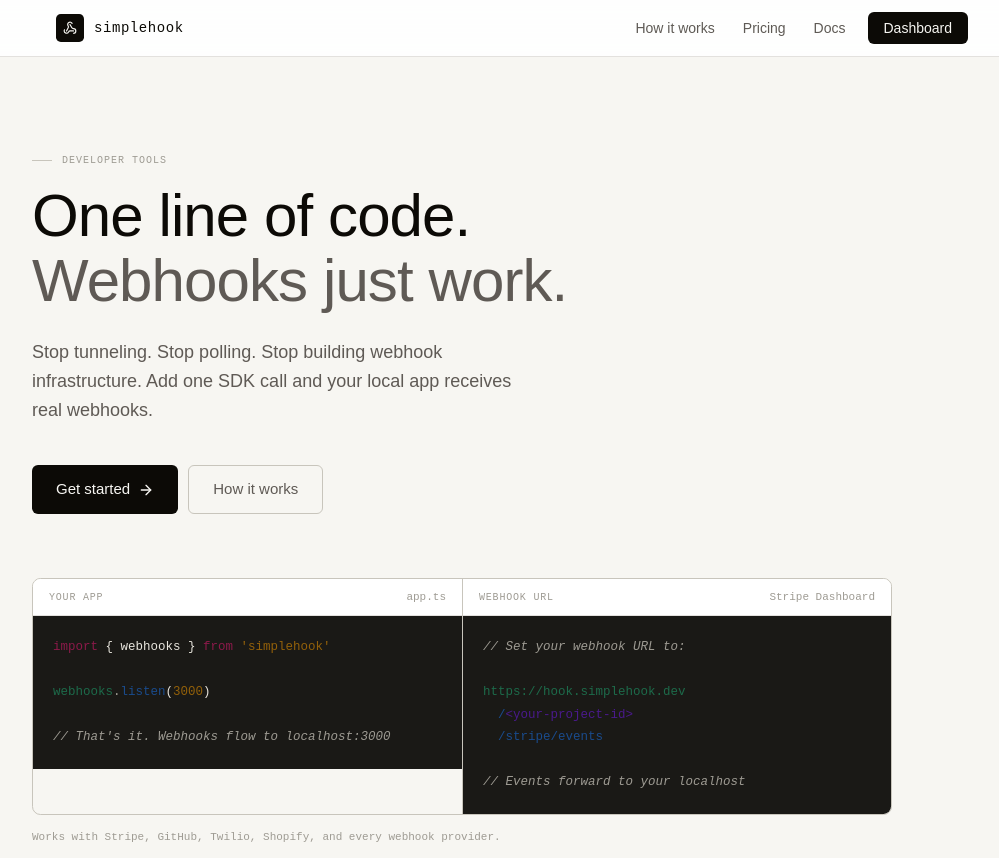
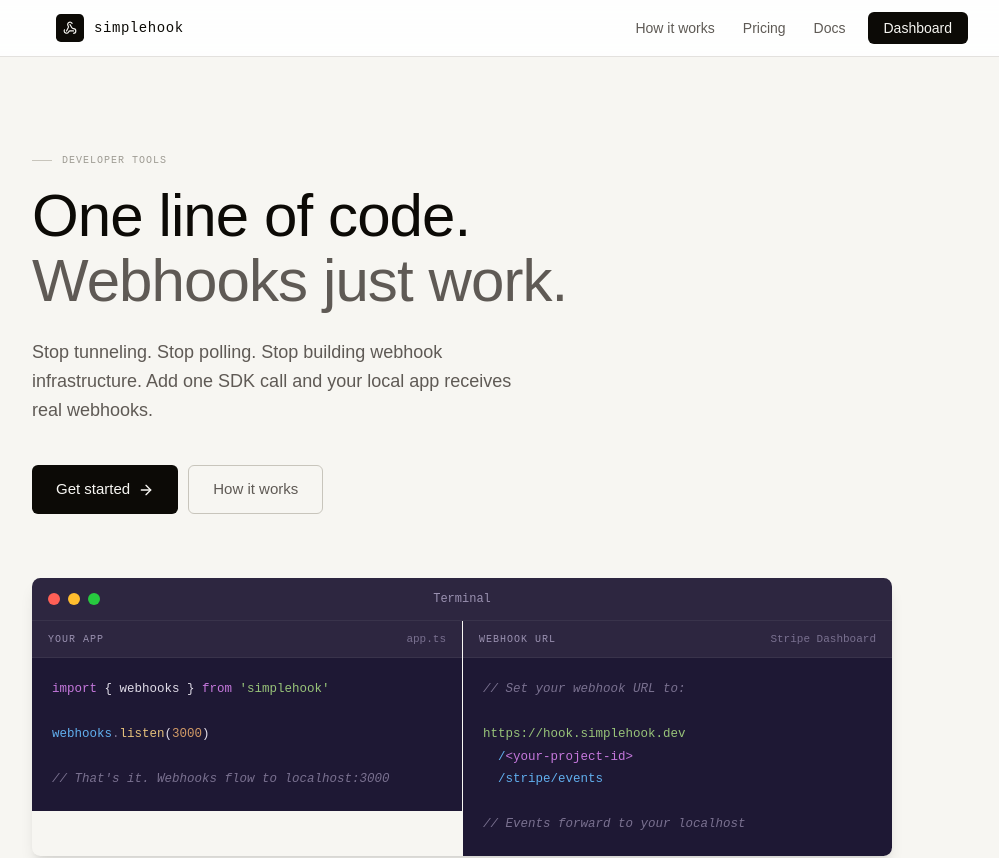
Before and after one commit to bnbarak/antiwebhook, a React (Vite) app in the folder javascript/webapp/: page / in a window 1280 px wide. Shown: the top 858 px of the page, without its empty margins (128-1127 px from the left). Built offline with nearby package versions, Linux system fonts and the light colour scheme; no server answers.

Commit message:
Terminal theme for homepage code blocks
Dark purple background (#1e1834), traffic light dots, "Terminal" title bar,
One Dark syntax colors. Matches the Fly.io terminal aesthetic.

Co-Authored-By: Claude Opus 4.6 (1M context) <noreply@anthropic.com>

```diff
--- a/javascript/webapp/src/components/shared/CodeBlock.tsx
+++ b/javascript/webapp/src/components/shared/CodeBlock.tsx
@@ -3,30 +3,104 @@ import { cn } from "@/lib/utils.js";
 interface CodeBlockProps {
   children: string;
   className?: string;
-  label?: string;
-  filename?: string;
+  title?: string;
 }
 
-export function CodeBlock({ children, className, label, filename }: CodeBlockProps) {
+export function CodeBlock({ children, className, title = "Terminal" }: CodeBlockProps) {
   return (
-    <div className={cn("overflow-hidden rounded-lg border border-border-strong", className)}>
-      {(label || filename) && (
-        <div className="flex items-center justify-between border-b border-border bg-card px-4 py-2.5">
-          {label && (
-            <span className="font-mono text-[10px] font-medium uppercase tracking-[0.1em] text-text-tertiary">
-              {label}
-            </span>
-          )}
-          {filename && (
-            <span className="font-mono text-[11px] text-text-tertiary">
-              {filename}
-            </span>
-          )}
+    <div className={cn("overflow-hidden rounded-xl shadow-lg", className)}>
+      {/* Title bar with traffic lights */}
+      <div className="flex items-center border-b border-white/[0.06] bg-[#2d2640] px-4 py-3">
+        <div className="flex items-center gap-2">
+          <span className="h-3 w-3 rounded-full bg-[#ff5f56]" />
+          <span className="h-3 w-3 rounded-full bg-[#ffbd2e]" />
+          <span className="h-3 w-3 rounded-full bg-[#27c93f]" />
         </div>
-      )}
-      <pre className="overflow-x-auto bg-[#1a1916] px-5 py-4 font-mono text-[12.5px] leading-[1.8] text-[#d4d0c8]">
+        <span className="mx-auto font-mono text-[12px] text-[#9a91b0]">
+          {title}
+        </span>
+        <div className="w-[52px]" />
+      </div>
+      {/* Code area */}
+      <pre className="overflow-x-auto bg-[#1e1834] px-6 py-5 font-mono text-[13px] leading-[1.9] text-[#e0dce8]">
         <code>{children}</code>
       </pre>
     </div>
   );
 }
+
+interface TerminalPaneProps {
+  children: React.ReactNode;
+  className?: string;
+  title?: string;
+  subtitle?: string;
+}
+
+export function TerminalPane({ children, className, title, subtitle }: TerminalPaneProps) {
+  return (
+    <div className={cn("overflow-hidden", className)}>
+      {(title || subtitle) && (
+        <div className="flex items-center justify-between border-b border-white/[0.06] bg-[#2d2640] px-4 py-2.5">
+          {title && (
+            <span className="font-mono text-[10px] font-medium uppercase tracking-[0.1em] text-[#9a91b0]">
+              {title}
+            </span>
+          )}
+          {subtitle && (
+            <span className="font-mono text-[11px] text-[#7a7190]">
+              {subtitle}
+            </span>
+          )}
+        </div>
+      )}
+      <pre className="overflow-x-auto bg-[#1e1834] px-5 py-5 font-mono text-[12.5px] leading-[1.8] text-[#e0dce8]">
+        <code>{children}</code>
+      </pre>
+    </div>
+  );
+}
+
+interface SplitTerminalProps {
+  left: React.ReactNode;
+  right: React.ReactNode;
+  leftTitle?: string;
+  leftSubtitle?: string;
+  rightTitle?: string;
+  rightSubtitle?: string;
+  className?: string;
+}
+
+export function SplitTerminal({
+  left, right,
+  leftTitle, leftSubtitle,
+  rightTitle, rightSubtitle,
+  className,
+}: SplitTerminalProps) {
+  return (
+    <div className={cn("overflow-hidden rounded-xl shadow-lg", className)}>
+      {/* Title bar */}
+      <div className="flex items-center border-b border-white/[0.06] bg-[#2d2640] px-4 py-3">
+        <div className="flex items-center gap-2">
+          <span className="h-3 w-3 rounded-full bg-[#ff5f56]" />
+          <span className="h-3 w-3 rounded-full bg-[#ffbd2e]" />
+          <span className="h-3 w-3 rounded-full bg-[#27c93f]" />
+        </div>
+        <span className="mx-auto font-mono text-[12px] text-[#9a91b0]">
+          Terminal
+        </span>
+        <div className="w-[52px]" />
+      </div>
+      {/* Split panes */}
+      <div className="grid md:grid-cols-2">
+        <TerminalPane title={leftTitle} subtitle={leftSubtitle}>
+          {left}
+        </TerminalPane>
+        <div className="border-t border-white/[0.06] md:border-l md:border-t-0">
+          <TerminalPane title={rightTitle} subtitle={rightSubtitle}>
+            {right}
+          </TerminalPane>
+        </div>
+      </div>
+    </div>
+  );
+}
--- a/javascript/webapp/src/pages/HomePage.tsx
+++ b/javascript/webapp/src/pages/HomePage.tsx
@@ -56,62 +56,68 @@ export function HomePage() {
             </a>
           </div>
 
-          {/* Code split panes */}
-          <div className="grid max-w-[860px] overflow-hidden rounded-xl border border-border-strong bg-background md:grid-cols-2">
-            {/* Left pane: your code */}
+          {/* Code split panes — terminal theme */}
+          <div className="max-w-[860px] overflow-hidden rounded-xl shadow-lg">
+            {/* Terminal title bar */}
+            <div className="flex items-center border-b border-white/[0.06] bg-[#2d2640] px-4 py-3">
+              <div className="flex items-center gap-2">
+                <span className="h-3 w-3 rounded-full bg-[#ff5f56]" />
+                <span className="h-3 w-3 rounded-full bg-[#ffbd2e]" />
+                <span className="h-3 w-3 rounded-full bg-[#27c93f]" />
+              </div>
+              <span className="mx-auto font-mono text-[12px] text-[#9a91b0]">Terminal</span>
+              <div className="w-[52px]" />
+            </div>
+            {/* Split panes */}
+            <div className="grid md:grid-cols-2">
               <div>
-              <div className="flex items-center justify-between border-b border-border bg-card px-4 py-2.5">
-                <span className="font-mono text-[10px] font-medium uppercase tracking-[0.08em] text-text-tertiary">
+                <div className="flex items-center justify-between border-b border-white/[0.06] bg-[#2d2640] px-4 py-2.5">
+                  <span className="font-mono text-[10px] font-medium uppercase tracking-[0.1em] text-[#9a91b0]">
                     Your app
                   </span>
-                <span className="font-mono text-[11px] text-text-tertiary">
-                  app.ts
-                </span>
+                  <span className="font-mono text-[11px] text-[#7a7190]">app.ts</span>
                 </div>
-              <pre className="overflow-x-auto bg-[#1a1916] px-5 py-5 font-mono text-[12.5px] leading-[1.8] text-[#e8e5dd]">
+                <pre className="overflow-x-auto bg-[#1e1834] px-5 py-5 font-mono text-[12.5px] leading-[1.8] text-[#e0dce8]">
                   <code>
-                  <span className="text-[#8c1a4a]">import</span>
+                    <span className="text-[#c678dd]">import</span>
                     {" { webhooks } "}
-                  <span className="text-[#8c1a4a]">from</span>
+                    <span className="text-[#c678dd]">from</span>
                     {" "}
-                  <span className="text-[#92600a]">'simplehook'</span>
+                    <span className="text-[#98c379]">'simplehook'</span>
                     {"\n\n"}
-                  <span className="text-[#1d6a4a]">webhooks</span>
-                  <span className="text-[#9e9b93]">.</span>
-                  <span className="text-[#1a4b8c]">listen</span>
+                    <span className="text-[#61afef]">webhooks</span>
+                    <span className="text-[#7a7190]">.</span>
+                    <span className="text-[#e5c07b]">listen</span>
                     {"("}
-                  <span className="text-[#92600a]">3000</span>
+                    <span className="text-[#d19a66]">3000</span>
                     {")"}
                     {"\n\n"}
-                  <span className="text-[#9e9b93] italic">{"// That's it. Webhooks flow to localhost:3000"}</span>
+                    <span className="text-[#7a7190] italic">{"// That's it. Webhooks flow to localhost:3000"}</span>
                   </code>
                 </pre>
               </div>
-
-            {/* Right pane: what happens */}
-            <div className="border-t border-border-strong md:border-l md:border-t-0">
-              <div className="flex items-center justify-between border-b border-border bg-card px-4 py-2.5">
-                <span className="font-mono text-[10px] font-medium uppercase tracking-[0.08em] text-text-tertiary">
+              <div className="border-t border-white/[0.06] md:border-l md:border-t-0">
+                <div className="flex items-center justify-between border-b border-white/[0.06] bg-[#2d2640] px-4 py-2.5">
+                  <span className="font-mono text-[10px] font-medium uppercase tracking-[0.1em] text-[#9a91b0]">
                     Webhook URL
                   </span>
-                <span className="font-mono text-[11px] text-text-tertiary">
-                  Stripe Dashboard
-                </span>
+                  <span className="font-mono text-[11px] text-[#7a7190]">Stripe Dashboard</span>
                 </div>
-              <pre className="overflow-x-auto bg-[#1a1916] px-5 py-5 font-mono text-[12.5px] leading-[1.8] text-[#e8e5dd]">
+                <pre className="overflow-x-auto bg-[#1e1834] px-5 py-5 font-mono text-[12.5px] leading-[1.8] text-[#e0dce8]">
                   <code>
-                  <span className="text-[#9e9b93] italic">{"// Set your webhook URL to:"}</span>
+                    <span className="text-[#7a7190] italic">{"// Set your webhook URL to:"}</span>
                     {"\n\n"}
-                  <span className="text-[#1d6a4a]">https://hook.simplehook.dev</span>
+                    <span className="text-[#98c379]">https://hook.simplehook.dev</span>
                     {"\n  "}
-                  <span className="text-[#1a4b8c]">/</span>
-                  <span className="text-[#4a1a8c]">{"<your-project-id>"}</span>
+                    <span className="text-[#61afef]">/</span>
+                    <span className="text-[#c678dd]">{"<your-project-id>"}</span>
                     {"\n  "}
-                  <span className="text-[#1a4b8c]">/stripe/events</span>
+                    <span className="text-[#61afef]">/stripe/events</span>
                     {"\n\n"}
-                  <span className="text-[#9e9b93] italic">{"// Events forward to your localhost"}</span>
+                    <span className="text-[#7a7190] italic">{"// Events forward to your localhost"}</span>
                   </code>
                 </pre>
+              </div>
             </div>
           </div>
 
@@ -168,7 +174,7 @@ export function HomePage() {
                 <p className="mb-3 text-[13px] text-muted-foreground">
                   {step.desc}
                 </p>
-                <pre className="overflow-x-auto rounded-md bg-[#1a1916] px-3 py-2.5 font-mono text-[12px] leading-[1.7] text-[#d4d0c8]">
+                <pre className="overflow-x-auto rounded-md bg-[#1e1834] px-3 py-2.5 font-mono text-[12px] leading-[1.7] text-[#e0dce8]">
                   <code>{step.code}</code>
                 </pre>
               </div>
@@ -425,9 +431,18 @@ export function HomePage() {
             One install. One line of code. Every webhook provider works.
           </p>
 
-          <div className="mx-auto mb-6 inline-block text-left">
-            <pre className="rounded-lg bg-[#1a1916] px-5 py-4 font-mono text-[12.5px] leading-[1.8] text-[#d4d0c8]">
-              <code>npm install simplehook</code>
+          <div className="mx-auto mb-6 inline-block overflow-hidden rounded-xl text-left shadow-lg">
+            <div className="flex items-center border-b border-white/[0.06] bg-[#2d2640] px-4 py-2.5">
+              <div className="flex items-center gap-2">
+                <span className="h-2.5 w-2.5 rounded-full bg-[#ff5f56]" />
+                <span className="h-2.5 w-2.5 rounded-full bg-[#ffbd2e]" />
+                <span className="h-2.5 w-2.5 rounded-full bg-[#27c93f]" />
+              </div>
+              <span className="mx-auto font-mono text-[11px] text-[#9a91b0]">Terminal</span>
+              <div className="w-[44px]" />
+            </div>
+            <pre className="bg-[#1e1834] px-5 py-4 font-mono text-[13px] leading-[1.8] text-[#e0dce8]">
+              <code><span className="text-[#27c93f]">$</span> npm install simplehook</code>
             </pre>
           </div>
 
```
Lines whose indentation alone changed are shown as unchanged.
